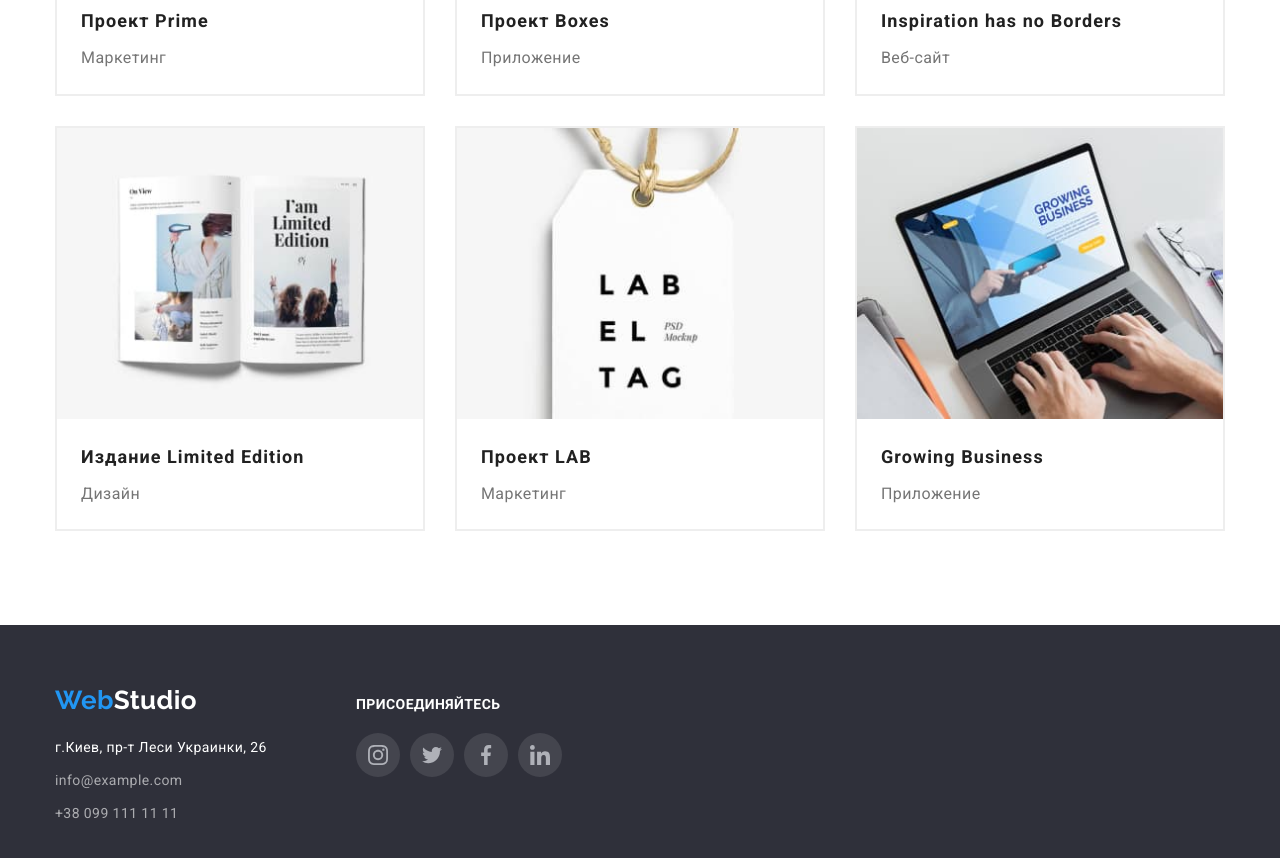
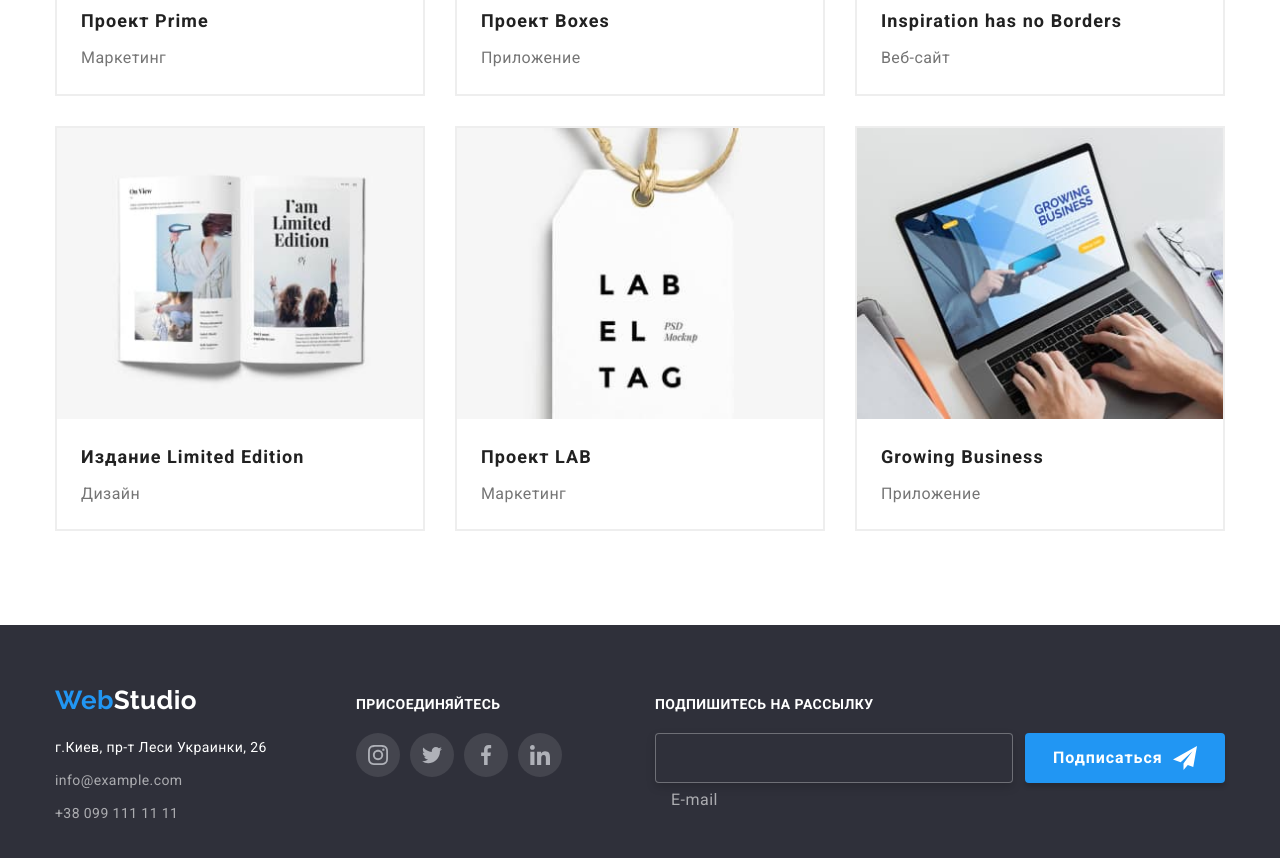
Before and after one commit to AllaVoitiuk/goit-markup-hw-06, a plain HTML site: page portfolio.html in a window 1280 px wide. Shown: the part 1017-1875 px from the top of the page. Drawn offline with nearby package versions, Linux system fonts and the light colour scheme.

Commit message:
footer subscription

```diff
--- a/css/styles.css
+++ b/css/styles.css
@@ -774,10 +774,11 @@ footer {
 
 /* Подписка в футере */
 .subscription {
-  display: flex;
+  display: block;
+  position: relative;
   width: 570px;
   height: 86px;
-  margin-top: 72px;
+  /* margin-top: 72px; */
   margin-left: 93px;
 }
 
@@ -788,12 +789,80 @@ footer {
   text-transform: uppercase;
 
   color: var(--white-color);
+  margin-top: 0;
+  margin-bottom: 20px;
 }
 
 .footer-label {
   display: block;
-  position: relative;
+  position: absolute;
+  top: 50%;
+  left: 0;
+  transform: translateY(-50%);
+  margin-top: 15px;
+  margin-left: 16px;
+
+  font-size: 16px;
+  line-height: 1.25;
+  letter-spacing: 0.03em;
+
+  color: rgba(255, 255, 255, 0.6);
+
+  transition: transform 250ms var(--timing-function);
 }
+
+.footer-input {
+  width: 358px;
+  height: 50px;
+  padding: 15px 16px;
+  background: var(--color-fon);
+  border: 1px solid rgba(255, 255, 255, 0.3);
+  filter: drop-shadow(0px 4px 4px rgba(0, 0, 0, 0.15));
+  border-radius: 4px;
+  color: rgba(255, 255, 255, 0.6);
+}
+
+.footer-input:focus + .footer-label,
+.footer-input:not(:placeholder-shown) + .footer-label {
+  transform: translateY(35px);
+}
+
+.footer-submit {
+  position: absolute;
+  width: 200px;
+  height: 50px;
+  padding: 10px 28px;
+  font-weight: 700;
+  font-size: 16px;
+  line-height: 1.88;
+  margin-left: 12px;
+  top: 36px;
+  right: 0;
+
+  display: flex;
+  align-items: center;
+  text-align: center;
+  letter-spacing: 0.06em;
+  color: var(--white-color);
+
+  background: var(--color-accent);
+  box-shadow: 0px 4px 4px rgba(0, 0, 0, 0.15);
+  border-radius: 4px;
+  border: none;
+  transition: color 250ms var(--timing-function);
+}
+
+.footer-submit:hover,
+.footer-submit:focus {
+  color: var(--button-primary-focus);
+}
+
+.footer-send.icon {
+  width: 24px;
+  height: 24px;
+  margin-left: 10px;
+}
+
 /* Модальное окно */
 .backdrop {
   width: 100%;
--- a/portfolio.html
+++ b/portfolio.html
@@ -363,6 +363,21 @@
                         </li>
                     </ul>
                 </div>
+                <div class="subscription">
+                    <h2 class="subscription-title">Подпишитесь на рассылку</h2>
+                    <input type="email" id="footer-imail" class="footer-input" name="email" />
+                    <label for="footer-imail" class="footer-label">E-mail
+                    </label>
+
+                    <button type="submit" class="footer-submit">Подписаться
+                        <svg class="footer-send icon">
+                            <use href="./img/icons.svg#icon-icon-send">
+
+                            </use>
+                        </svg>
+                    </button>
+                </div>
+
             </div>
         </div>
 
```
Also changed, not shown: index.html (+5 -3 lines).
